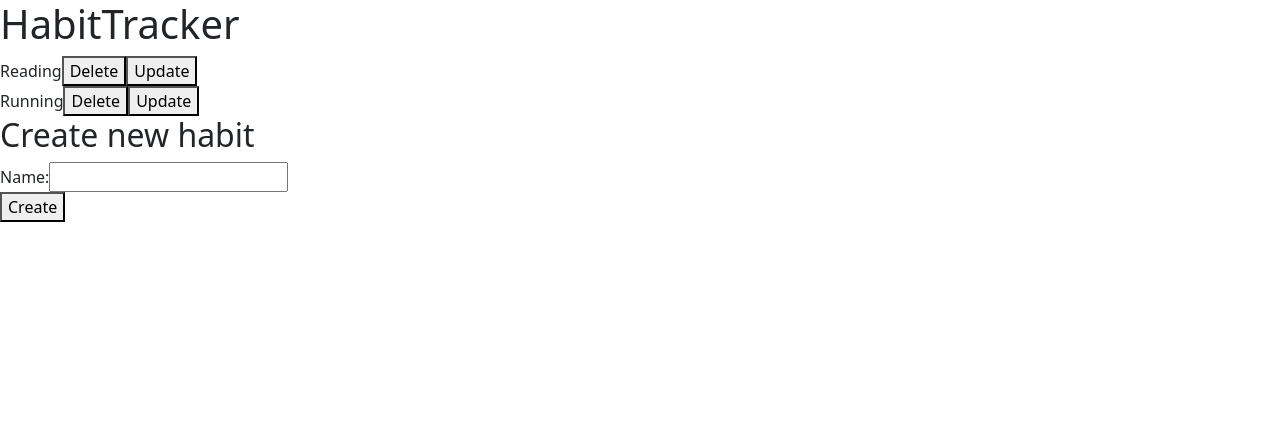
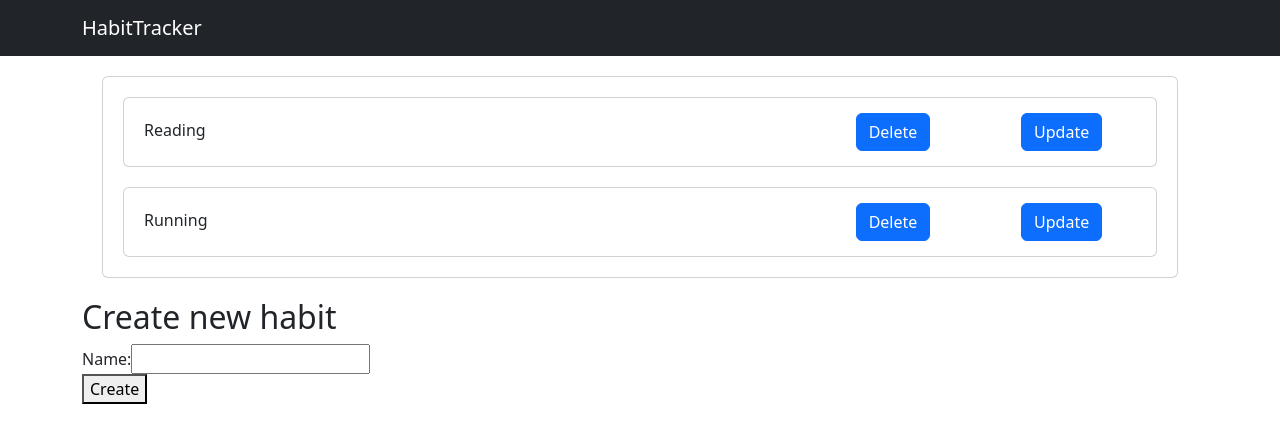
Before and after one commit to hjeronen/habitTracker, a React (Vite) app: page / in a window 1280 px wide. Shown: the top 442 px of the page. Built offline with nearby package versions, Linux system fonts and the light colour scheme; data requests are answered from the project's data file.

Commit message:
Added some styling

```diff
--- a/src/App.jsx
+++ b/src/App.jsx
@@ -1,7 +1,9 @@
 import { useState, useEffect } from 'react'
+import { Card, Container, Navbar } from 'react-bootstrap'
 import habitService from './services/habits'
 import Home from './components/Home'
 import HabitForm from './components/HabitForm'
+import './styles.css'
 
 const App = () => {
   const [habits, setHabits] = useState([])
@@ -55,9 +57,15 @@ const App = () => {
 
   return (
     <div>
-      <h1>HabitTracker</h1>
-      <Home habits={habits} deleteHabit={deleteHabit} selectHabit={setSelected} />
-      <HabitForm habit={selected} createNew={createNew} updateHabit={updateHabit} />
+      <Navbar bg='dark'>
+        <Container>
+          <Navbar.Brand className='headline-container'>HabitTracker</Navbar.Brand>
+        </Container>
+      </Navbar>
+      <Container>
+        <Home habits={habits} deleteHabit={deleteHabit} selectHabit={setSelected} />
+        <HabitForm habit={selected} createNew={createNew} updateHabit={updateHabit} />
+      </Container>
     </div>
   )
 }
--- a/src/components/Home.jsx
+++ b/src/components/Home.jsx
@@ -1,19 +1,30 @@
+import { Card, Container, Col, Button, Row } from 'react-bootstrap'
 import Habit from './Habit'
 
 const Home = ({ habits, deleteHabit, selectHabit }) => {
   return (
-    <div>
+    <Card>
       {habits.length === 0
-        ? <div>No tracked activities yet.</div>
+        ? <Card>No tracked activities yet.</Card>
         : habits.map(habit =>
-          <div key={habit.id}>
-            <Habit habit={habit} />
-            <button onClick={() => deleteHabit(habit.id)}>Delete</button>
-            <button onClick={() => selectHabit(habit)}>Update</button>
-          </div>
+          <Card key={habit.id} className='habit-card'>
+            <Container>
+              <Row>
+                <Col xs={12} md={8} className='habit'>
+                  <Habit habit={habit} />
+                </Col>
+                <Col xs={3} md={2} className='button-column'>
+                  <Button onClick={() => deleteHabit(habit.id)}>Delete</Button>
+                </Col>
+                <Col xs={3} md={2} className='button-column'>
+                  <Button onClick={() => selectHabit(habit)}>Update</Button>
+                </Col>
+              </Row>
+            </Container>
+          </Card>
         )
       }
-    </div>
+    </Card>
   )
 }
 
--- /dev/null
+++ b/src/styles.css
@@ -0,0 +1,26 @@
+.card {
+    margin: 20px;
+    padding: 10px;
+
+}
+
+.headline-container {
+    justify-content: center;
+    color: white;
+}
+
+.habit-card {
+    margin: 10px;
+    text-align: left;
+    padding: 10px;
+}
+
+.habit {
+    padding: 10px;
+}
+
+.button-column {
+    padding: 5px;
+    display: flex;
+    justify-content: center;
+}
```
Also changed, not shown: src/components/HabitView.jsx (added, +9 -0 lines).
